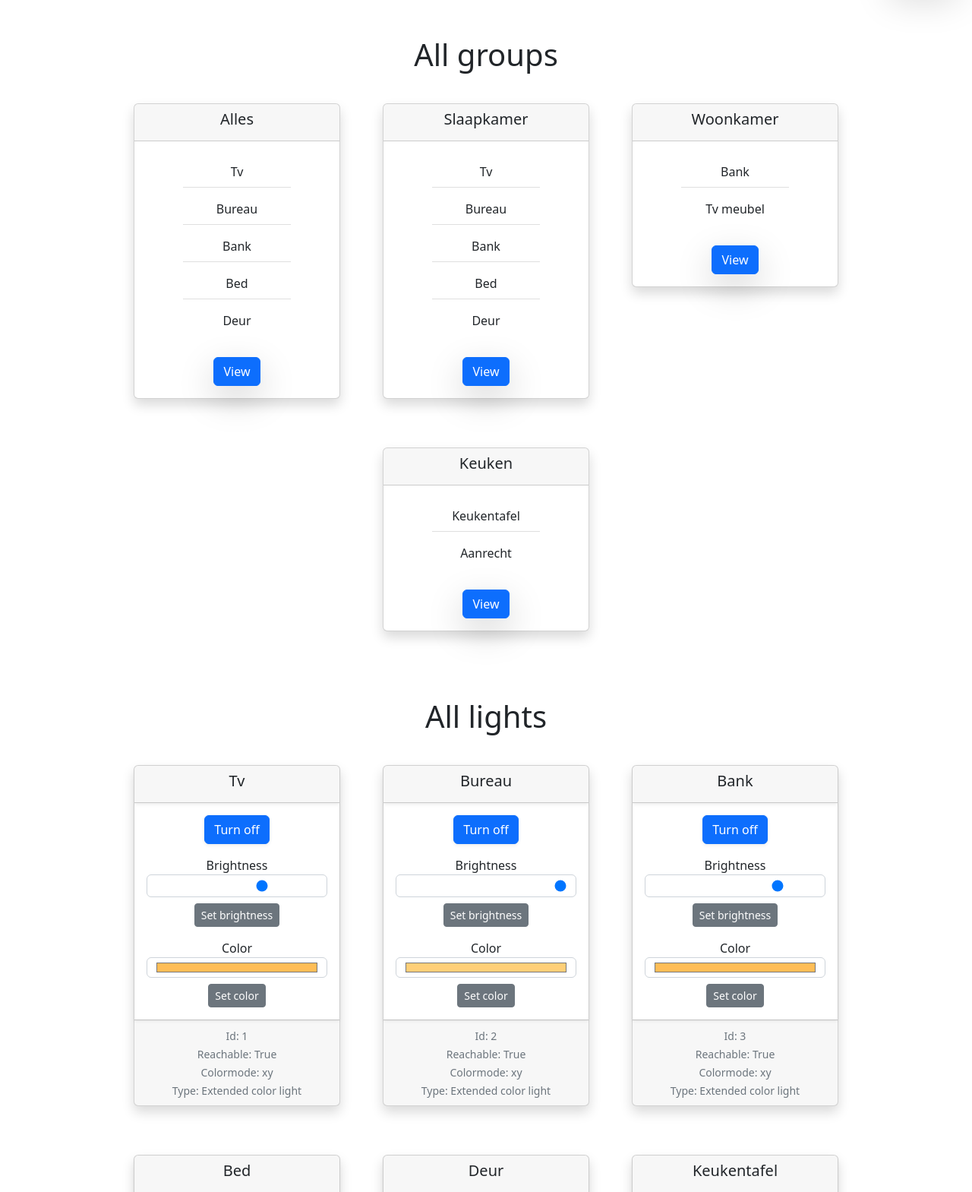
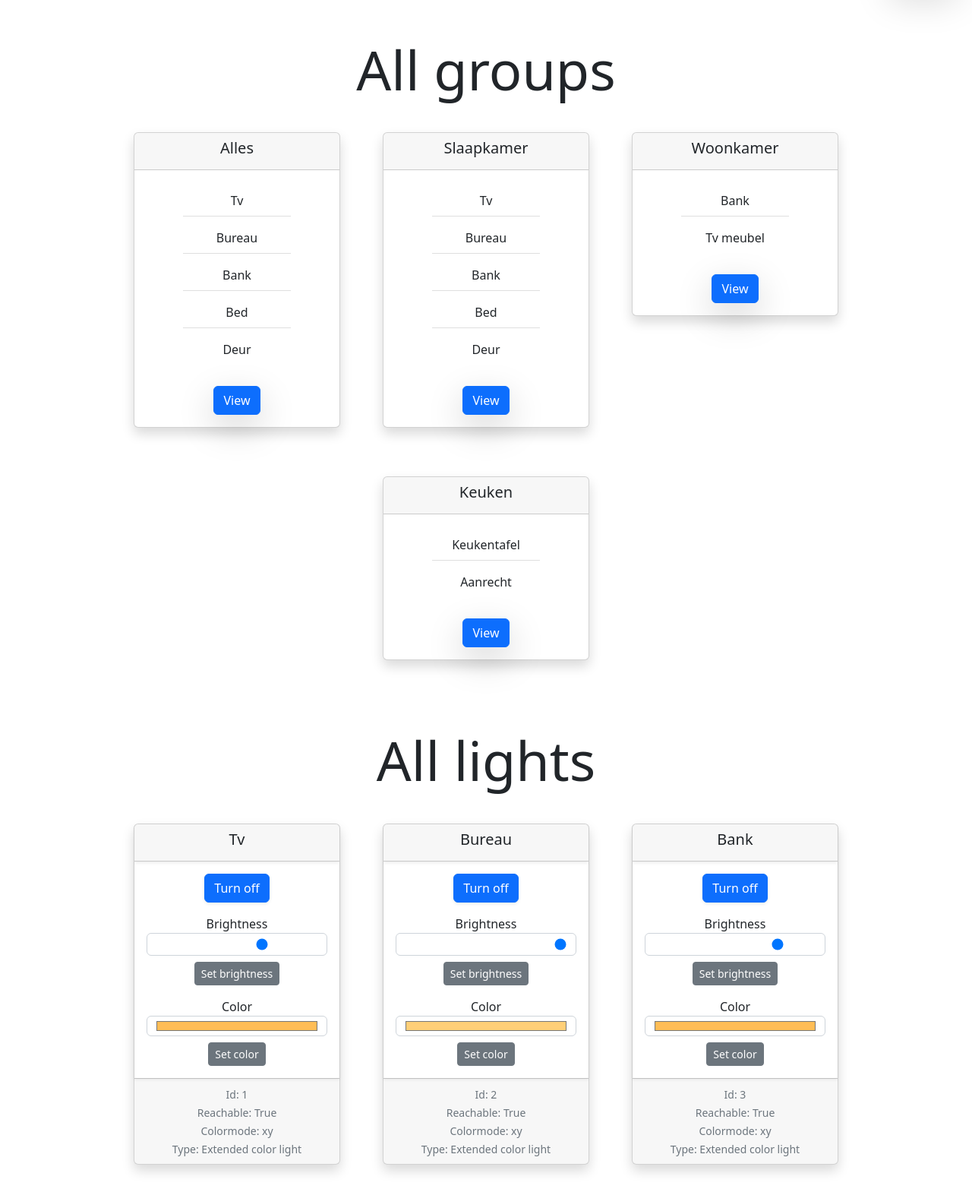
Before and after one commit to woutvos/Hue-control-site, a Flask app: page /control_page in a window 1280 px wide. Shown: the part 73-1642 px from the top of the page at 76% size. Run offline with Flask 2, Linux system fonts and the light colour scheme.

Commit message:
New header style

```diff
--- a/templates/control_page.html
+++ b/templates/control_page.html
@@ -1,7 +1,7 @@
 {% extends "layout.html" %} {% block content %}
     <!-- Groups -->
     <div class="container-fluid">
-        <h1 class="text-center mb-3 mt-5">All groups</h1>
+        <h1 class="text-center mb-3 mt-5 display-2">All groups</h1>
         <div class="row justify-content-center">
             {% for group in groups_list %}
                 <div class="col-auto mb-3">
@@ -32,7 +32,7 @@
 
     <!-- Lights -->
     <div class="container-fluid mt-4">
-        <h1 class="text-center mb-3 mt-5">All lights</h1>
+        <h1 class="text-center mb-3 mt-5 display-2">All lights</h1>
         <div class="row justify-content-center">
             {% for light in lights_list %}
                 <div class="col-auto mb-3">
```
